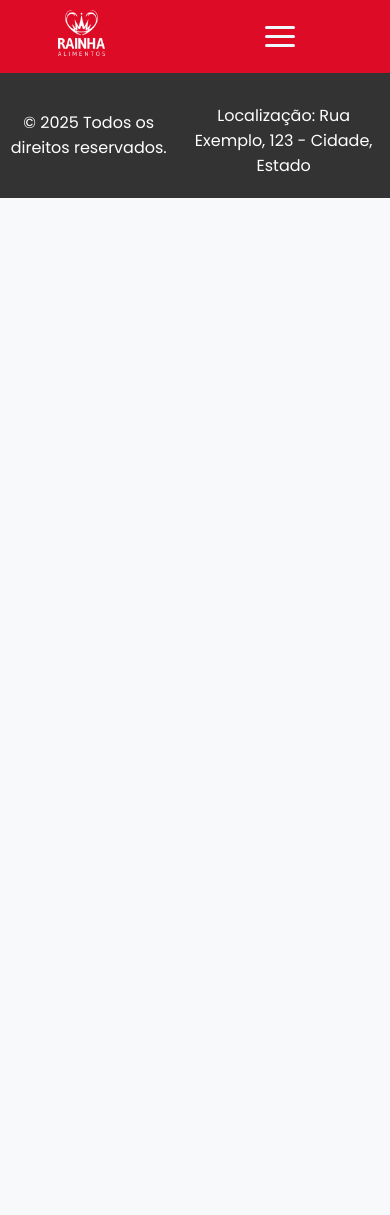
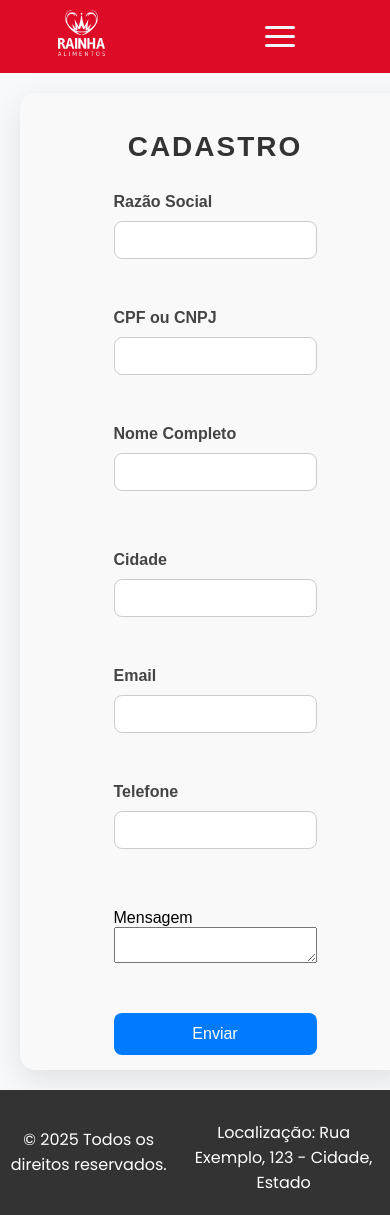
Before and after one commit to TM1lz/Rainha_Project, a React (Vite) app in the folder Rainha_Alimentos/: page /conect in a window 390 px wide. Before the commit the page ends 844 px from the top, so only its background shows below. Built offline with nearby package versions, Linux system fonts and the light colour scheme.

Commit message:
Alguns detalhes

```diff
--- a/Rainha_Alimentos/package.json
+++ b/Rainha_Alimentos/package.json
@@ -12,7 +12,8 @@
   },
   "dependencies": {
     "react": "^19.0.0",
-    "react-dom": "^19.0.0"
+    "react-dom": "^19.0.0",
+    "react-hook-form": "^7.54.2"
   },
   "devDependencies": {
     "@eslint/js": "^9.19.0",
--- a/Rainha_Alimentos/src/App.jsx
+++ b/Rainha_Alimentos/src/App.jsx
@@ -3,6 +3,7 @@ import NavBar from './components/NavBar';
 import Home from './pages/home/Home';
 import Footer from './components/Footer';
 import About from './pages/about/About';
+import Contact from './pages/Contact/Contact';
 
 
 function App() {
@@ -14,7 +15,7 @@ function App() {
         <Routes>
           <Route path="/" element = {<Home/>} />
           <Route path="/company" element= {<About/>} />
-          <Route path="/about"/>
+          <Route path="/conect" element={<Contact/>}/>
         </Routes>
       </div>
     </Router>
--- /dev/null
+++ b/Rainha_Alimentos/src/components/Forms.jsx
@@ -0,0 +1,73 @@
+import styler from "./Forms.module.css";
+import { useForm } from "react-hook-form";
+
+export default function Forms() {
+    const {
+        register,
+        handleSubmit,
+        formState: { errors },
+    } = useForm();
+
+    const onSubmit = (data) => {
+        console.log(data);
+        alert("Formulário enviado com sucesso!");
+    };
+
+    return (
+        <div className={styler.form}>
+            <h2>Cadastro</h2>
+            <form onSubmit={handleSubmit(onSubmit)}>
+                {/* Primeira linha (Razão Social, CPF/CNPJ, Nome) */}
+                <div className={styler.formRow}>
+                    <div className={styler.formGroup}>
+                        <label>Razão Social</label>
+                        <input {...register("razaoSocial", { required: true })} />
+                        {errors.razaoSocial && <p className={styler.errorText}>Campo obrigatório</p>}
+                    </div>
+
+                    <div className={styler.formGroup}>
+                        <label>CPF ou CNPJ</label>
+                        <input {...register("cpfCnpj", { required: true })} />
+                        {errors.cpfCnpj && <p className={styler.errorText}>Campo obrigatório</p>}
+                    </div>
+
+                    <div className={styler.formGroup}>
+                        <label>Nome Completo</label>
+                        <input {...register("nome", { required: true })} />
+                        {errors.nome && <p className={styler.errorText}>Campo obrigatório</p>}
+                    </div>
+                </div>
+
+                {/* Segunda linha (Cidade, Email, Telefone) */}
+                <div className={styler.formRow2}>
+                    <div className={styler.formGroup}>
+                        <label>Cidade</label>
+                        <input {...register("cidade", { required: true })} />
+                        {errors.cidade && <p className={styler.errorText}>Campo obrigatório</p>}
+                    </div>
+
+                    <div className={styler.formGroup}>
+                        <label>Email</label>
+                        <input type="email" {...register("email", { required: true })} />
+                        {errors.email && <p className={styler.errorText}>Campo obrigatório</p>}
+                    </div>
+
+                    <div className={styler.formGroup}>
+                        <label>Telefone</label>
+                        <input type="tel" {...register("telefone", { required: true })} />
+                        {errors.telefone && <p className={styler.errorText}>Campo obrigatório</p>}
+                    </div>
+                </div>
+
+                {/* Linha com Mensagem */}
+                <div className={styler.formGroupMessage}>
+                    <label>Mensagem</label>
+                    <textarea {...register("mensagem", { required: true })}></textarea>
+                    {errors.mensagem && <p className={styler.errorText}>Campo obrigatório</p>}
+                </div>
+
+                <button type="submit" className={styler.submitButton}>Enviar</button>
+            </form>
+        </div>
+    );
+}
--- /dev/null
+++ b/Rainha_Alimentos/src/components/Forms.module.css
@@ -0,0 +1,177 @@
+/* Removendo rolagem lateral */
+body {
+  margin: 0;
+  padding: 0;
+  width: 100%;
+  overflow-x: hidden;
+}
+
+/* Container principal */
+.form {
+  display: flex;
+  flex-direction: column;
+  align-items: center;
+  padding: 40px;
+  max-width: 900px;
+  margin: 50px auto;
+  background-color: #f9f9f9;
+  border-radius: 15px;
+  box-shadow: 0 10px 30px rgba(0, 0, 0, 0.1);
+  font-family: 'Arial', sans-serif;
+  transition: background-color 0.3s ease;
+  width: 90%;
+  box-sizing: border-box; /* Impede que padding aumente a largura total */
+}
+
+/* Título */
+h2 {
+  font-size: 36px;
+  margin-bottom: 30px;
+  color: #333;
+  font-weight: bold;
+  text-align: center;
+  letter-spacing: 2px;
+  text-transform: uppercase;
+}
+
+/* Grid layout para os campos */
+.formRow, .formRow2 {
+  display: grid;
+  grid-template-columns: 1fr 1fr 1fr; /* Dividir em 3 colunas */
+  gap: 20px;
+  width: 100%;
+  margin-bottom: 30px;
+  box-sizing: border-box;
+}
+
+/* Ajuste para os grupos de campos */
+.formRow .formGroup,
+.formRow2 .formGroup {
+  display: flex;
+  flex-direction: column;
+  margin-bottom: 30px;
+}
+
+/* Ajuste para a linha de mensagem */
+.formGroupMessage {
+  display: flex;
+  flex-direction: column;
+  width: 100%;
+  margin-bottom: 30px;
+}
+
+/* Label */
+.formGroup label {
+  font-size: 16px;
+  margin-bottom: 10px;
+  color: #444;
+  font-weight: 600;
+}
+
+/* Estilo dos inputs e textarea */
+.formGroup input,
+.formGroup textarea {
+  padding: 12px;
+  font-size: 16px;
+  border: 1px solid #ccc;
+  border-radius: 8px;
+  transition: border-color 0.3s ease, box-shadow 0.3s ease;
+  outline: none;
+  width: 100%;
+  box-sizing: border-box;
+}
+
+/* Estilo quando o input está em foco */
+.formGroup input:focus,
+.formGroup textarea:focus {
+  border-color: #007BFF;
+  box-shadow: 0 0 5px rgba(0, 123, 255, 0.5);
+}
+
+/* Ajuste para o textarea */
+.formGroup textarea {
+  height: 250px; /* Altura fixa */
+  resize: none; /* Desabilita o redimensionamento */
+  font-size: 16px;
+  overflow-x: hidden; /* Impede rolagem horizontal */
+  word-wrap: break-word; /* Garante quebra de linha correta */
+}
+
+/* Texto de erro */
+.errorText {
+  color: #e74c3c;
+  font-size: 14px;
+  margin-top: 5px;
+}
+
+/* Botão de envio */
+.submitButton {
+  background-color: #007BFF;
+  color: white;
+  padding: 14px 20px;
+  font-size: 18px;
+  border: none;
+  border-radius: 8px;
+  cursor: pointer;
+  transition: background-color 0.3s ease, transform 0.2s ease;
+  width: 100%;
+  margin-top: 30px;
+}
+
+/* Efeito de hover no botão */
+.submitButton:hover {
+  background-color: #0056b3;
+  transform: translateY(-2px);
+}
+
+/* Efeito de click no botão */
+.submitButton:active {
+  background-color: #004085;
+  transform: translateY(1px);
+}
+
+/* Responsividade para telas menores */
+@media (max-width: 768px) {
+  .form {
+      padding: 20px;
+      margin: 20px;
+      width: 95%;
+  }
+
+  /* Ajustando para telas menores */
+  .formRow,
+  .formRow2 {
+      grid-template-columns: 1fr; /* Muda para apenas uma coluna */
+  }
+
+  .formGroup {
+      margin-bottom: 20px;
+  }
+
+  .submitButton {
+      margin-top: 20px;
+  }
+}
+
+/* Ajustes extras para celulares muito pequenos (max-width: 480px) */
+@media (max-width: 480px) {
+  .form {
+      padding: 15px;
+      width: 100%;
+  }
+
+  h2 {
+      font-size: 28px;
+  }
+
+  .formGroup input,
+  .formGroup textarea {
+      padding: 10px;
+      font-size: 14px;
+  }
+
+  .submitButton {
+      padding: 12px 16px;
+      font-size: 16px;
+  }
+}
--- /dev/null
+++ b/Rainha_Alimentos/src/pages/Contact/Contact.jsx
@@ -0,0 +1,9 @@
+import Forms from '../../components/Forms'
+
+export default function Contact() {
+  return (
+    <div>
+        <Forms/>
+    </div>
+  )
+}
```
Also changed, not shown: Rainha_Alimentos/src/pages/Contact/Contact.module.css (added), 1 other file (tests, documents, lock files or other folders).
